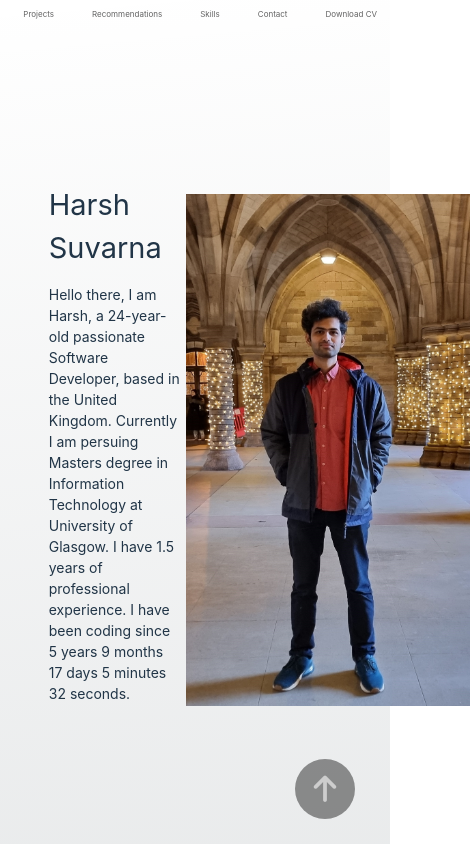
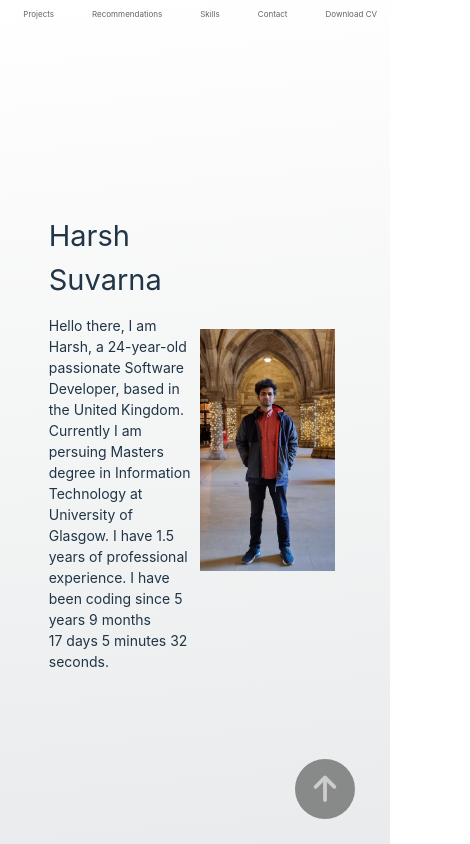
Before and after one commit to HarshSuvarna/portfolio_website, a React (Vite) app: page / in a window 390 px wide. Shown: the top 844 px of the page, 470 px wide, since content can reach past the window. Built offline with nearby package versions, Linux system fonts and the light colour scheme.

Commit message:
phone changes

```diff
--- a/src/components/Contact.jsx
+++ b/src/components/Contact.jsx
@@ -9,7 +9,7 @@ function Contact() {
       <div className="contact-container">
         <div className="upper-container">
           <div className="upper-left">
-            <p style={{ fontSize: "35px" }}>Harsh Suvarna</p>
+            <p>Harsh Suvarna</p>
             <a style={{ color: "#d0d0d0" }} href={Pdf} target="_blank">
               <button>Download my CV</button>
             </a>
--- a/src/components/Landing.jsx
+++ b/src/components/Landing.jsx
@@ -62,7 +62,7 @@ function Landing({ reference }) {
         transition={{ duration: 3, type: "tween" }}
       >
         <motion.p variants={item} className="name">
-          Harsh{" "}
+          Harsh
         </motion.p>
         <motion.p variants={item} className="name">
           Suvarna
@@ -77,7 +77,7 @@ function Landing({ reference }) {
         </motion.p>
       </motion.div>
       <div className="image-container" ref={reference}>
-        <img
+        <motion.img
           animate={{ opacity: 1, x: -50 }}
           initial={{ opacity: 0, x: -30 }}
           transition={{ duration: 1, delay: 1.5 }}
--- a/src/components/Reviews.jsx
+++ b/src/components/Reviews.jsx
@@ -10,7 +10,6 @@ function Reviews() {
     target: ref,
     offset: ["0 1", "1.33 1"],
   });
-  const scale = useTransform(scrollYProgress, [0, 1], [0.2, 2]);
   const container = {
     hidden: { opacity: 1 },
     visible: {
--- a/src/components/contact.css
+++ b/src/components/contact.css
@@ -134,6 +134,10 @@
   color: #44484b;
 }
 
+.upper-left p {
+  font-size: 35px;
+}
+
 @media (max-width: 450px) {
   .contact-container {
     height: 80vh;
@@ -166,6 +170,19 @@
     /* align-items: center; */
     text-align: center;
     margin-bottom: 70px;
+  }
+  .upper-left button {
+    width: 70%;
+    border-radius: 2px;
+    padding: 4% 1%;
+    background: #172125;
+    color: #d0d0d0;
+    transition: all 0.3s;
+    font-size: 13px;
+  }
+
+  .upper-left p {
+    font-size: 16px;
   }
 
   .upper-right {
@@ -220,5 +237,5 @@
     align-items: center;
     flex-direction: column;
     gap: 0px;
-}i
+  }
 }
--- a/src/components/landing.css
+++ b/src/components/landing.css
@@ -50,16 +50,17 @@
     display: flex;
     justify-content: center;
     align-items: center;
-    height: 100%;
+    height: 70%;
     /* width: 50%; */
-    /* background-color: blue; */
     flex: 1;
   }
 
   .image-container-img {
-    height: 10rem;
+    /* height: 2rem; */
     animation: blur-img 2.7s ease-in;
-    margin-left: 82%;
+    object-fit: contain;
+    height: 100%;
+    width: 100%;
   }
 }
 
@@ -67,14 +68,17 @@
   display: flex;
   justify-content: center;
   align-items: center;
-  height: 100%;
+  height: 70%;
   width: 50%;
-  /* background-color: blue; */
 }
 
 .image-container-img {
-  height: 32rem;
+  /* height: 2rem; */
   animation: blur-img 2.7s ease-in;
+  object-fit: contain;
+  height: 100%;
+  width: 100%;
+  margin-left: 87px;
 }
 
 @keyframes blur-img {
--- a/src/components/projects.css
+++ b/src/components/projects.css
@@ -50,7 +50,7 @@
 }
 
 .project-title-img img {
-  width: 80%;
+  width: 100%;
   height: 60%;
   border-radius: 20px;
   /* transform: scale(1.5); */
--- a/src/components/review.css
+++ b/src/components/review.css
@@ -81,6 +81,22 @@ a {
 }
 
 @media (max-width: 450px) {
+  .review {
+    background: transparent;
+    border: 1px solid rgba(200, 200, 200, 0.225);
+    width: 100%;
+    max-height: 70%;
+    display: flex;
+    justify-content: space-between;
+    align-items: start;
+    flex-direction: column;
+    border-radius: 20px;
+    box-sizing: border-box;
+    padding: 15px;
+    color: #d0d0d09c;
+    cursor: pointer;
+  }
+
   .recommendations-p {
     font-size: 45px;
     margin-bottom: 0;
```
